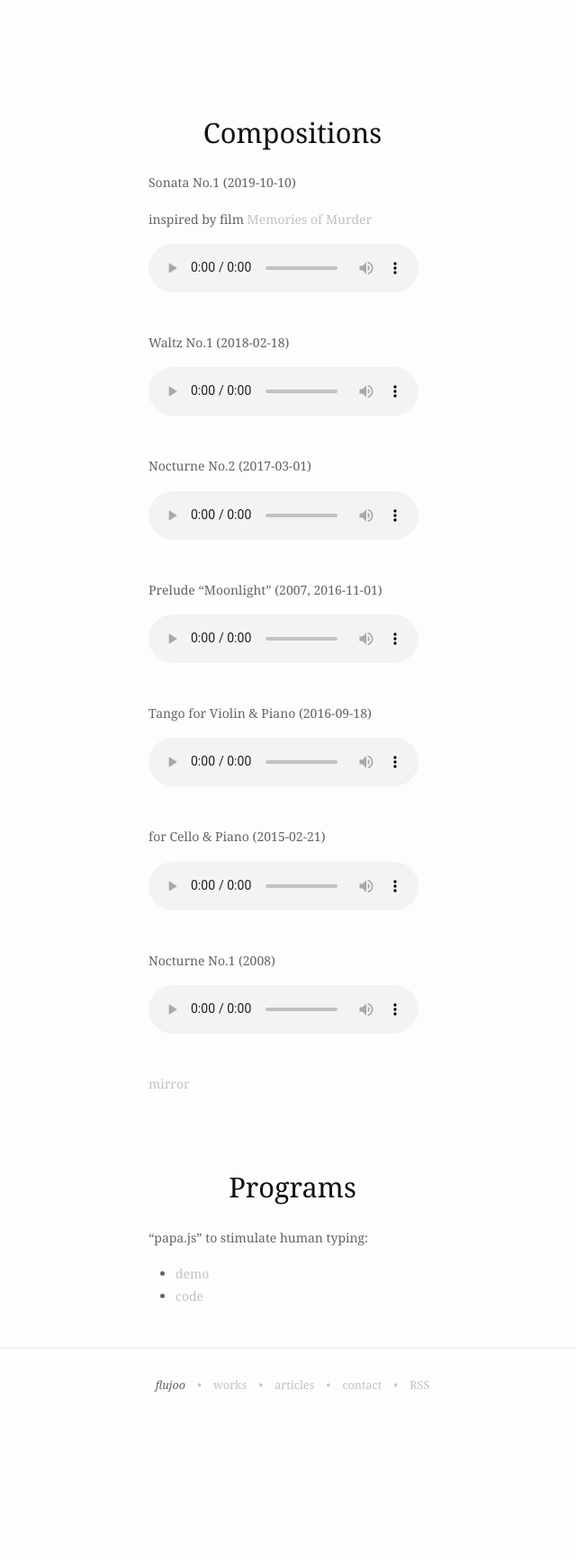
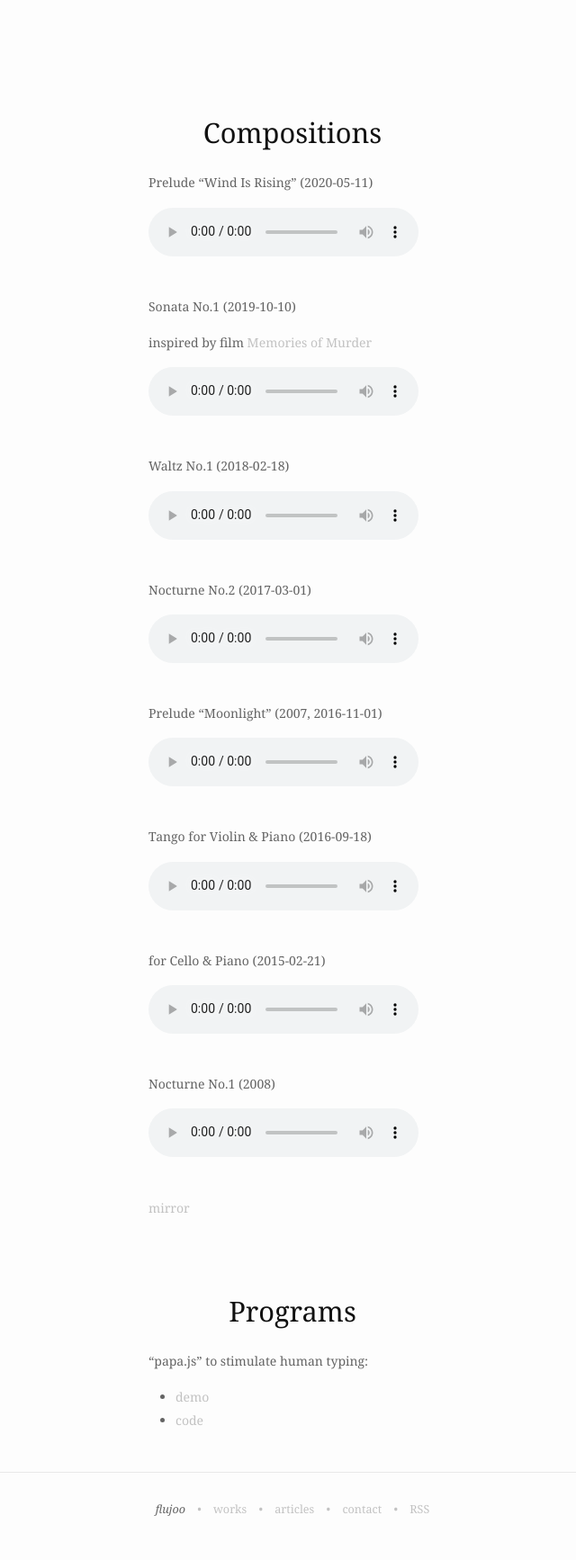
Before and after one commit to flujoo/flujoo.github.io, a Jekyll site: the page built from works.md, in a window 1280 px wide. Shown: the whole page at 90% size, without its empty margins (315-955 px from the left). Built offline with Jekyll 4.4.1, drawn with Linux system fonts in a browser that asks for light colours; before the commit the page ends 1597 px from its top, so only the background shows below that.

Commit message:
Add new composition

```diff
--- a/works.md
+++ b/works.md
@@ -5,6 +5,12 @@ permalink: /works/
 ---
 
 ## Compositions
+
+Prelude "Wind Is Rising" (2020-05-11)
+
+<audio controls>
+  <source src="{{ site.url }}/assets/wind_is_rising.mp3" type="audio/mpeg">
+</audio>
 
 Sonata No.1 (2019-10-10)
 
```
Also changed, not shown: 1 other file.
